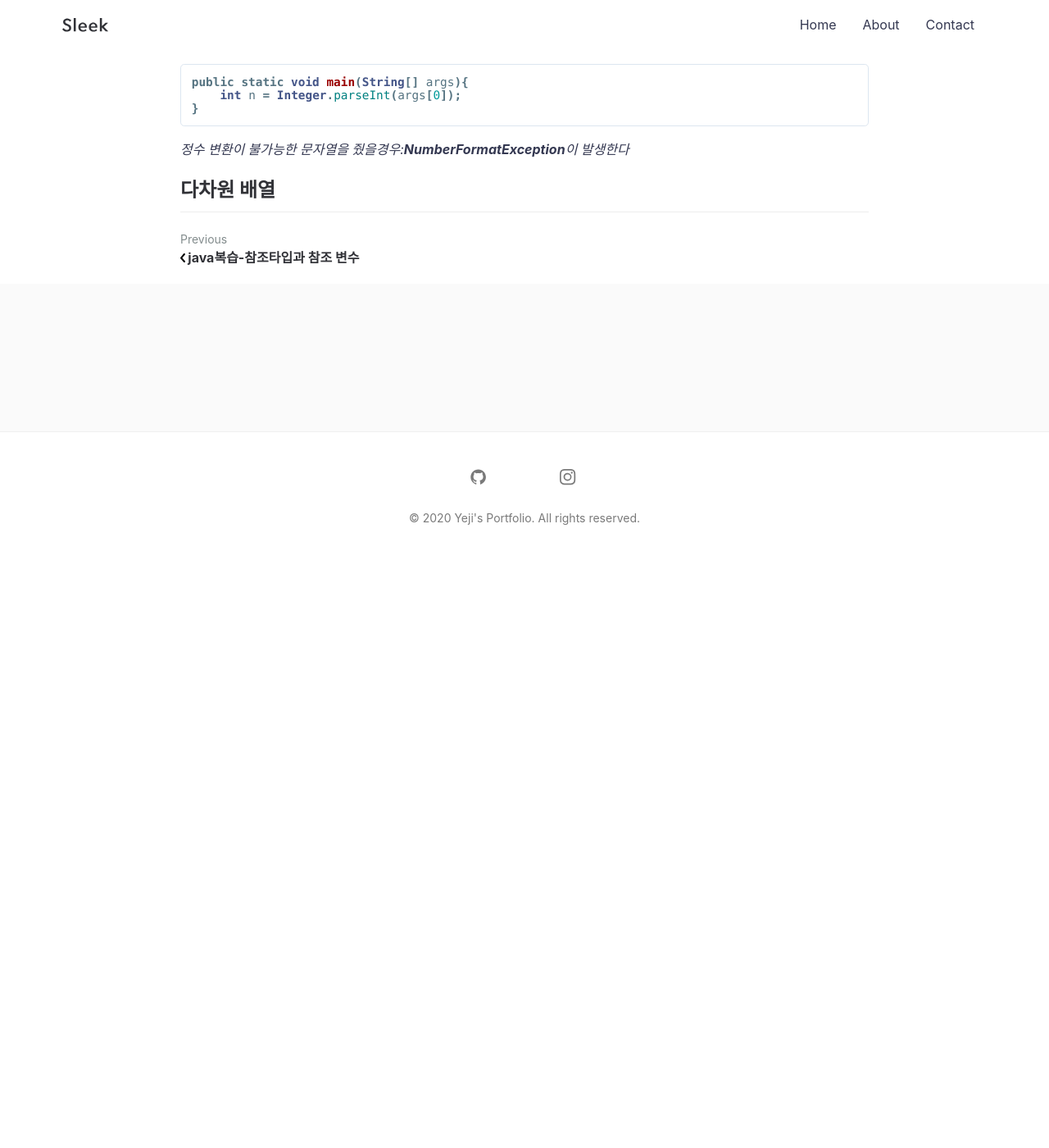
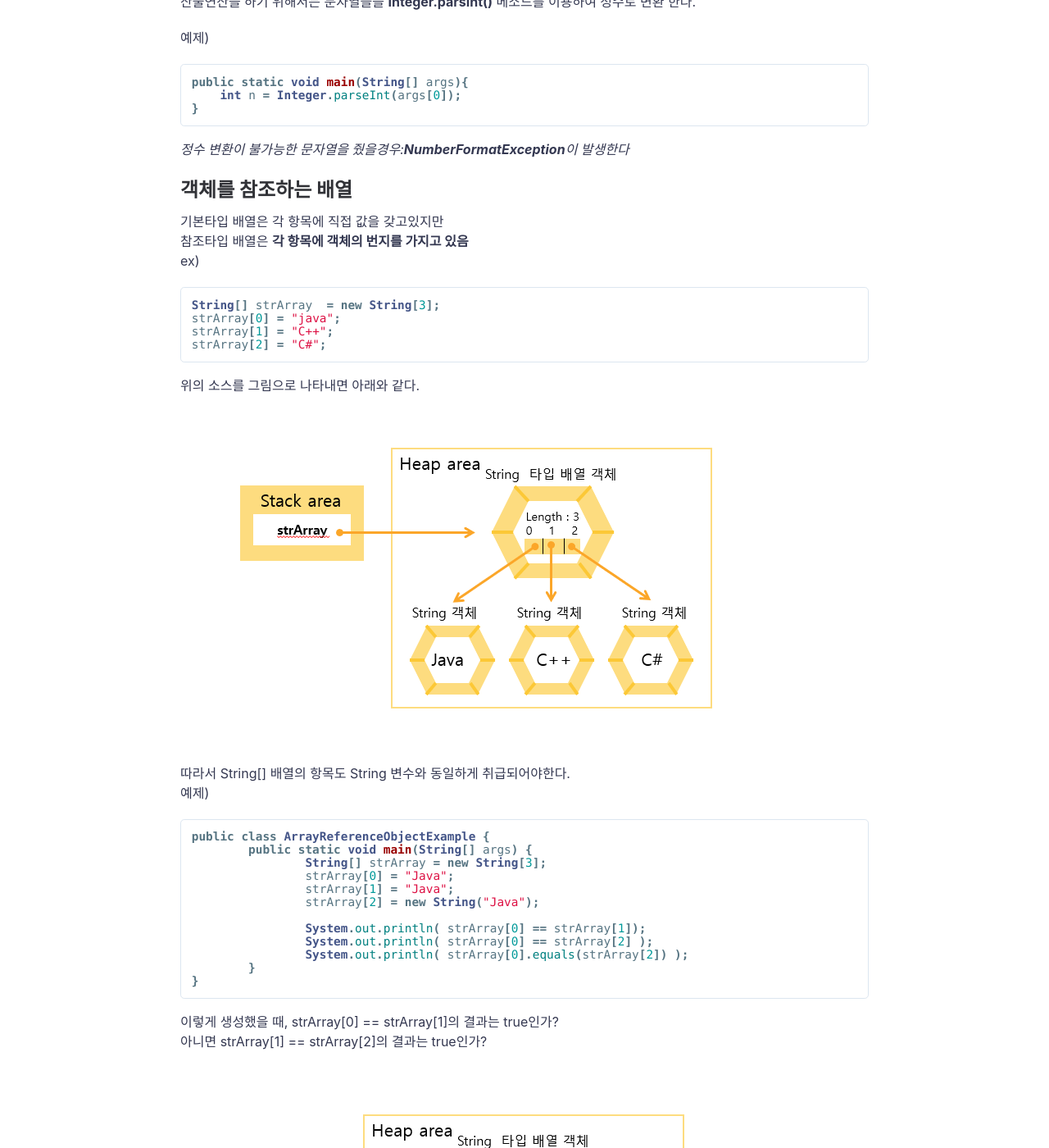
Before and after one commit to Yeji-Jang1210/Yeji-Jang1210.github.io, a Jekyll site: the page built from _posts/2020-08-17-java-study-second.md, in a window 1280 px wide and 1400 px high, scrolled down 4288 px. Shown: the whole window at 82% size. Built offline with Jekyll 4.4.1, drawn with Linux system fonts in a browser that asks for light colours; comment, search, counter and statistics services are not loaded; before the commit the page ends 4975 px from its top, so only the background shows below that; some of the changed text lies outside the part shown.

Commit message:
update 객체참조배열

````diff
--- a/_posts/2020-08-17-java-study-second.md
+++ b/_posts/2020-08-17-java-study-second.md
@@ -140,4 +140,41 @@ public static void main(String[] args){
 ```
 *정수 변환이 불가능한 문자열을 줬을경우:**NumberFormatException**이 발생한다*
 
-## 다차원 배열
+## 객체를 참조하는 배열
+기본타입 배열은 각 항목에 직접 값을 갖고있지만
+참조타입 배열은 **각 항목에 객체의 번지를 가지고 있음**
+ex)
+```java
+String[] strArray  = new String[3];
+strArray[0] = "java";
+strArray[1] = "C++";
+strArray[2] = "C#";
+```
+위의 소스를 그림으로 나타내면 아래와 같다.
+![Image Alt 다차원배열]({{"/assets/img/posting/다차원배열.png"| relative_url}})
+
+따라서 String[] 배열의 항목도 String 변수와 동일하게 취급되어야한다.
+예제)
+```java
+public class ArrayReferenceObjectExample {
+	public static void main(String[] args) {
+		String[] strArray = new String[3];
+		strArray[0] = "Java";
+		strArray[1] = "Java";
+		strArray[2] = new String("Java");
+
+		System.out.println( strArray[0] == strArray[1]);
+		System.out.println( strArray[0] == strArray[2] );
+		System.out.println( strArray[0].equals(strArray[2]) );
+	}
+}
+```
+이렇게 생성했을 때, strArray[0] == strArray[1]의 결과는 true인가?
+아니면 strArray[1] == strArray[2]의 결과는 true인가?
+
+![Image Alt strArray]({{"/assets/img/posting/strArray_결과.png"| relative_url}})
+String객체를 new 연산자로 생성하게 되면 무조건 새로운 String 객체가 생성되기 때문에 strArray[1] == strArray[2] 의 결과는 **false** 가 나온다.
+    결과
+    true
+    false
+    true
````
Also changed, not shown: assets/img/posting/strArray_결과.png (added), assets/img/posting/다차원배열.png (added).
